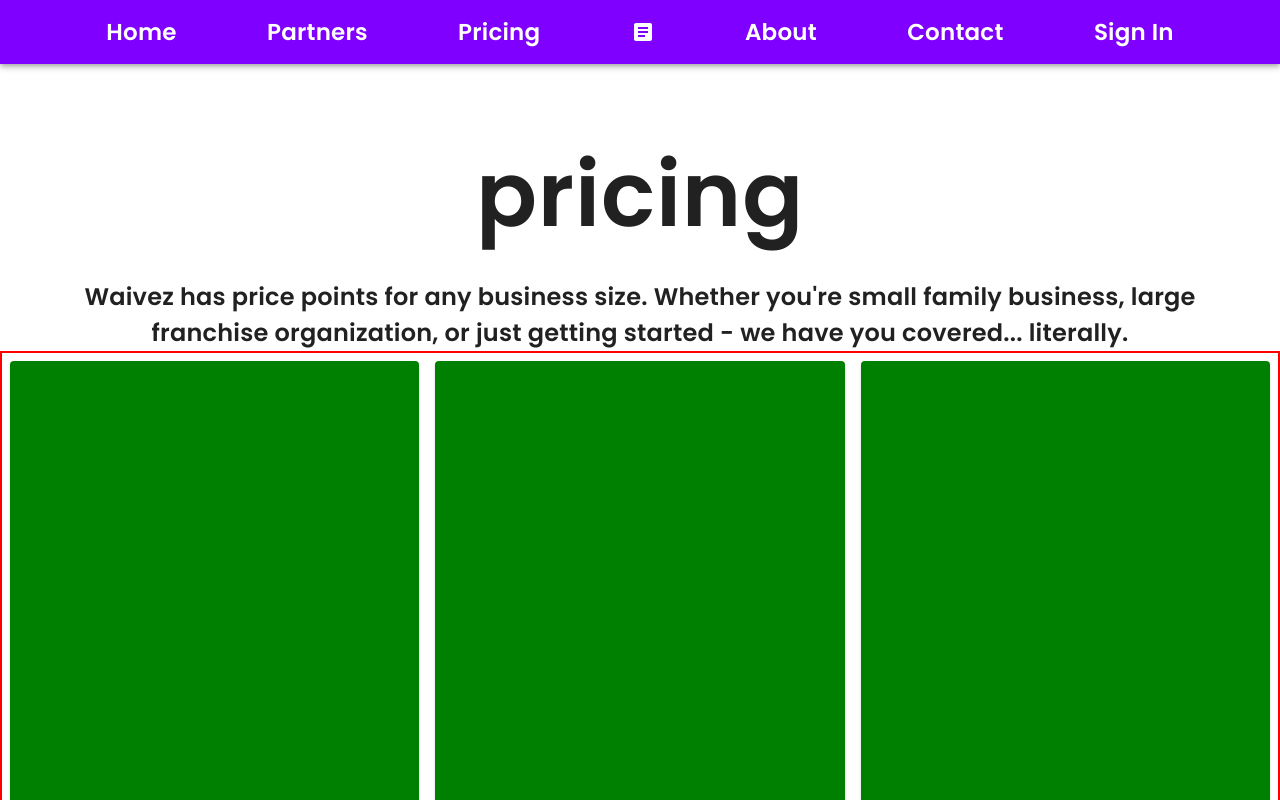
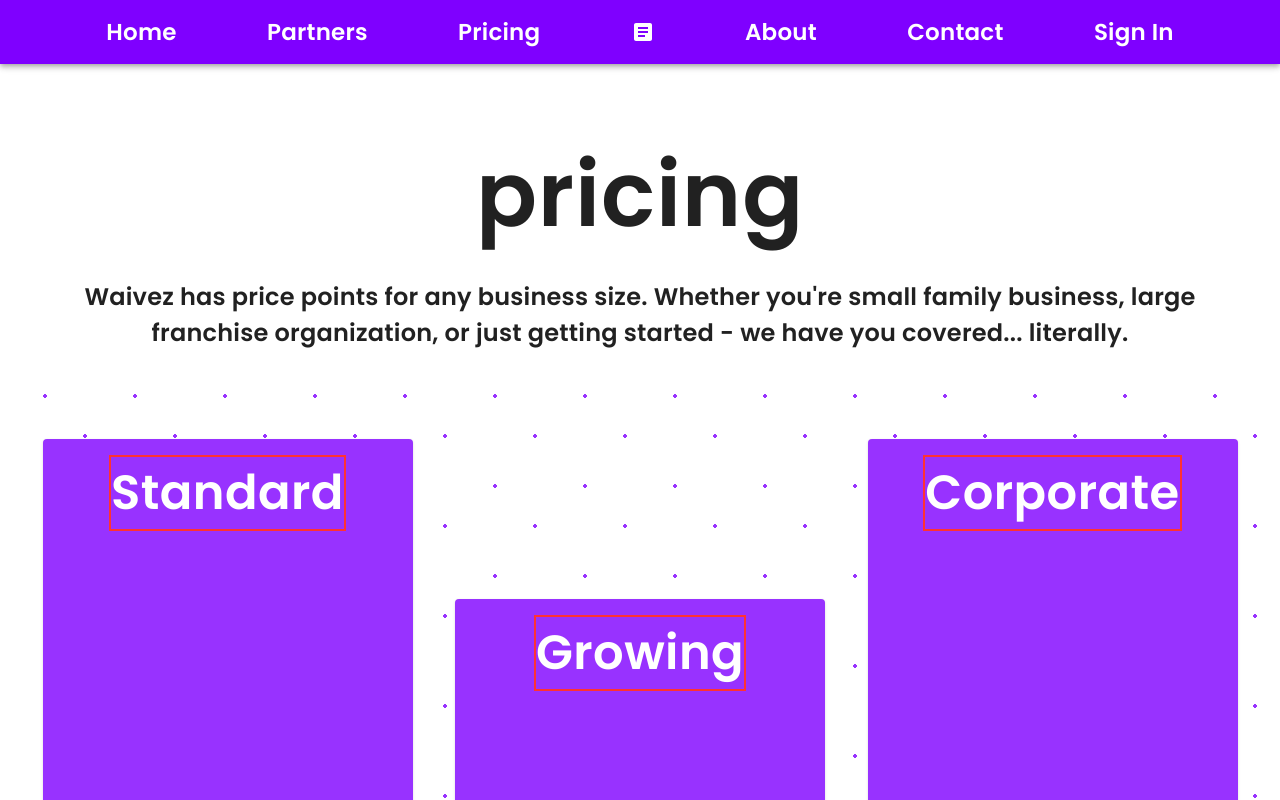
Before and after one commit to loganbahr/waivez, a Next.js app: page /pricing in a window 1280 px wide. Shown: the top 800 px of the page. Built offline with nearby package versions, Linux system fonts and the light colour scheme; a web font is replaced by a local one.

Commit message:
formatting pricing cards for mobile view
Took 3 hours 31 minutes

```diff
--- a/components/Cards/PricingPageCard.js
+++ b/components/Cards/PricingPageCard.js
@@ -1,29 +1,44 @@
 import React from "react";
 import Card from "@mui/material/Card";
+import {Box, Typography} from "@mui/material";
 
-const PricingPageCard = () => {
+const PricingPageCard = ({mx, my, titleText}) => {
     return (
         <Card
             sx={{
                 height: {
-          xs: "19rem",
-          sm: "27rem",
-          md: "25rem",
-          lg: "35rem",
-          xl: "40rem",
+                    xs: "250px",
+                    sm: "380px",
+                    md: "450px",
+                    lg: "500px",
+                    xl: "600px",
                 },
                 width: {
-          xs: "21rem",
-          sm: "37rem",
-          md: "25rem",
-          lg: "30rem",
-          xl: "35rem",
+                    xs: "350px",
+                    sm: "550px",
+                    md: "300px",
+                    lg: "370px",
+                    xl: "450px",
                 },
-        backgroundColor: "green",
-        mx: 1,
-        my: 1,
-      }}
-    ></Card>
+                backgroundColor: 'primary.main',
+                mx: mx,
+                my: my,
+                display: 'flex',
+                flexDirection: {xs: 'row', sm: 'row', md: 'column'},
+                alignItems: 'center',
+
+            }}>
+
+            <Box sx={{
+                border: '2px solid red',
+                mt: 2
+            }}>
+                <Typography sx={{color: 'white', fontFamily: 'Poppins, sans-serif', fontSize: '3rem'}}>
+                    {titleText}
+                </Typography>
+            </Box>
+
+        </Card>
     );
 };
 
--- a/components/layout/Header/PageMenuButton.js
+++ b/components/layout/Header/PageMenuButton.js
@@ -1,9 +1,9 @@
 import IconButton from "@mui/material/IconButton";
-import { Box, Menu, MenuItem, Typography } from "@mui/material";
+import {Box, Menu, MenuItem, Typography} from "@mui/material";
 import MenuIcon from "@mui/icons-material/Menu";
 import PageLinkButton from "./PageLinkButton";
 import NextLink from "next/link";
-import { useState } from "react";
+import {useState} from "react";
 import DropDownButton from "./DropDownButton";
 
 const pages = [
@@ -17,7 +17,7 @@
     },
     {
         name: "Pricing",
-    link: "/Cards",
+        link: "/pricing",
     },
     {
         name: "About",
@@ -45,13 +45,13 @@
     };
 
     return (
-    <Box sx={{ flexGrow: 1, display: { xs: "flex", sm: "none" } }}>
+        <Box sx={{flexGrow: 1, display: {xs: "flex", sm: "none"}}}>
             <IconButton
                 size="large"
                 onClick={handleOpenNavMenu}
-        sx={{ color: "white" }}
+                sx={{color: "white"}}
             >
-        <MenuIcon />
+                <MenuIcon/>
             </IconButton>
             <Menu
                 id="menu-appbar"
@@ -68,7 +68,7 @@
                 open={Boolean(navAnchor)}
                 onClose={handleCloseNavMenu}
                 sx={{
-          display: { xs: "flex", md: "none" },
+                    display: {xs: "flex", md: "none"},
                 }}
             >
                 {/*{pages.map((page) => (*/}
@@ -80,7 +80,7 @@
                 {pages.map((page, idx) => {
                     return (
                         <MenuItem key={idx} onClick={handleCloseNavMenu}>
-              <DropDownButton link={page.link} text={page.name} smallButton />
+                            <DropDownButton link={page.link} text={page.name} smallButton/>
                         </MenuItem>
                     );
                 })}
--- a/pages/pricing/index.js
+++ b/pages/pricing/index.js
@@ -5,8 +5,6 @@
 import Box from "@mui/material/Box";
 import PageTitleText from "../../components/PageTitleText";
 import PricingPageCard from "../../components/Cards/PricingPageCard";
-import Card from "@mui/material/Card";
-
 
 const PricingPage = () => {
     return (
@@ -41,16 +39,25 @@
 
             <Container maxWidth='xl'
                        sx={{
-                           border: '2px solid red',
-                           padding: {xs: 0, sm: 0, md: 0, lg: 0, xl: 0},
+                           // border: '2px solid red',
+                           padding: {xs: 1, sm: 1, md: 1, lg: 1, xl: 1},
                            display: 'flex',
+                           alignItems: {xs: 'center', sm: 'center', md: 'start'},
+                           justifyContent: {xs: 'space-evenly', sm: 'space-evenly', md: '', lg: '', xl: ''},
                            flexDirection: {xs: 'column', md: 'row'},
-                           alignItems: 'center',
+                           height: {xs: '130vh', sm: '160vh', md: '90vh', lg: '110vh', xl: '120vh'},
+                           minWidth: '100%',
+                           backgroundColor: '#ffffff',
+                           opacity: '0.8',
+                           backgroundImage: 'radial-gradient(#7F00FF 2px, transparent 2px), radial-gradient(#7F00FF 2px, #ffffff 2px)',
+                           backgroundSize: '90px 90px',
+                           backgroundPosition: '0 0,40px 40px',
                        }}>
 
-                <PricingPageCard/>
-                <PricingPageCard/>
-                <PricingPageCard/>
+                <PricingPageCard mx={{xs: 0, md: 1}} my={{xs: 0, sm: 1, md: 10}} titleText={"Standard"}/>
+                <PricingPageCard mx={{xs: 0, md: 1}} my={{xs: 0, sm: 1, md: 30}} titleText={"Growing"}/>
+                <PricingPageCard mx={{xs: 0, md: 1}} my={{xs: 0, sm: 1, md: 10}} titleText={"Corporate"}/>
+
 
             </Container>
         </Box>
```
Also changed, not shown: components/HomePage/SearchBar.js (+4 -4 lines), components/layout/Card.js (deleted, +0 -88 lines). Lines whose indentation alone changed are shown as unchanged.
